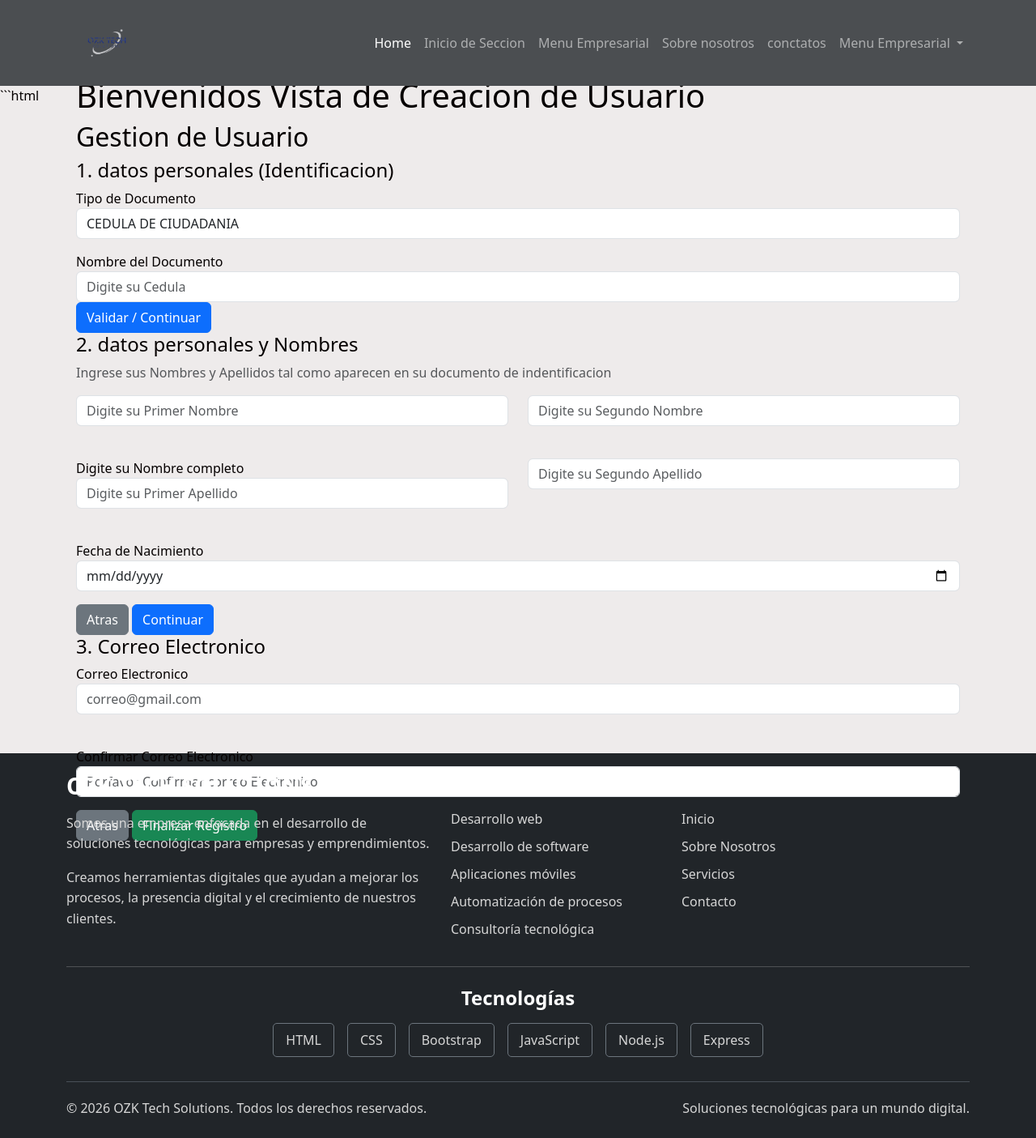
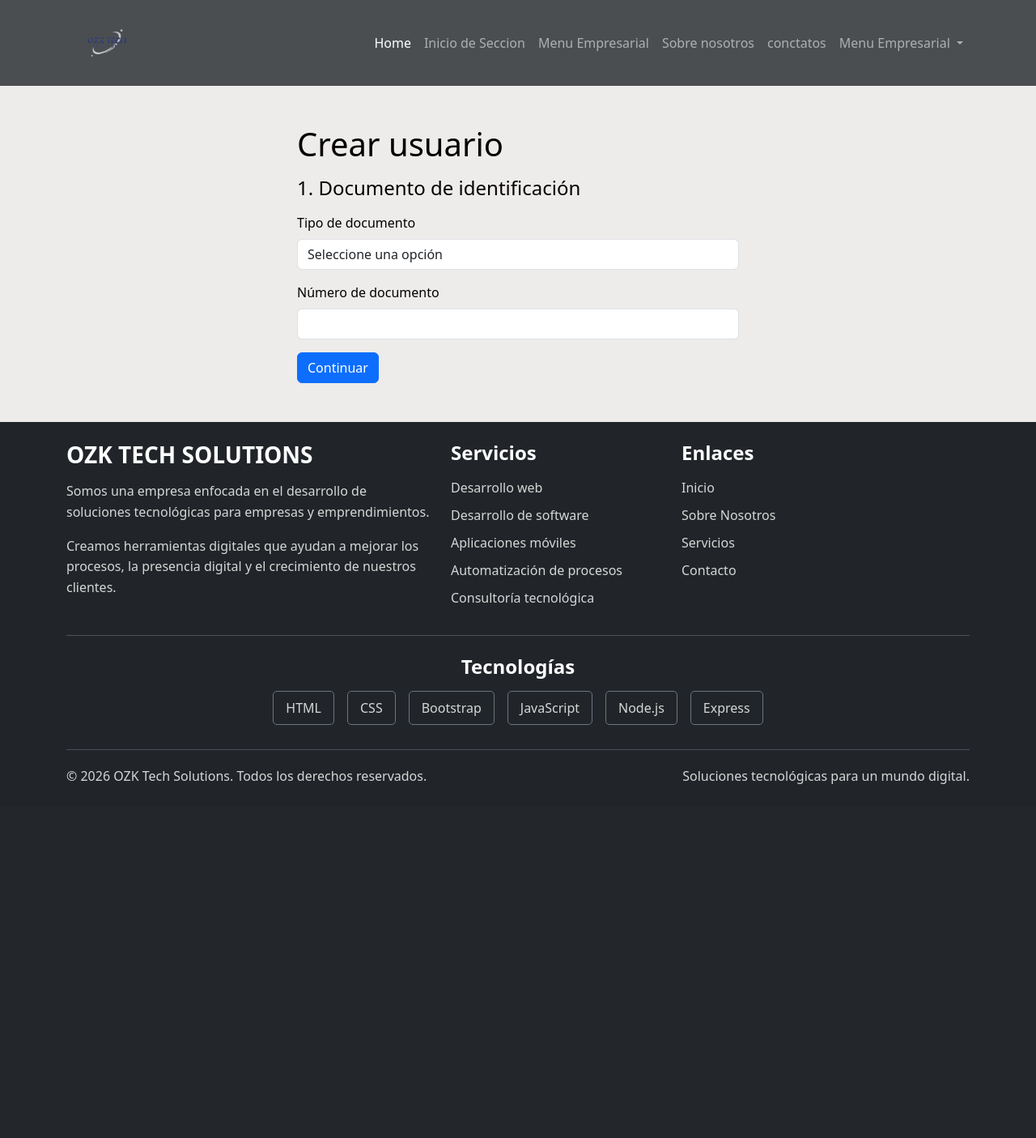
Before and after one commit to oscarmachadog/Repor-Workspace-SENACGAO-UNAL, a Node server app: page /registro in a window 1280 px wide. Shown: the whole page at 81% size. After the commit the page ends 968 px from the top, so only its background shows below. Run offline with Node 20, Linux system fonts and the light colour scheme.

Commit message:
Actualizo el formulario de registro por pasos

````diff
--- a/src/views/registro.ejs
+++ b/src/views/registro.ejs
@@ -1,147 +1,226 @@
 <!DOCTYPE html>
-<html lang="en">
+<html lang="es">
 <head>
   <meta charset="UTF-8">
   <meta name="viewport" content="width=device-width, initial-scale=1.0">
-    <title><%= etiqueta %> </title>
+  <title><%= etiqueta %></title>
   <%- include('partials/head') %>
-
 </head>
 
 <body>
+  <%- include('partials/navigation') %>
 
-    <%- include('partials/navigation') %>
-      ```html
-      <main class="container vh-100 d-flex flex-column justify-content-center align-items-center">
+  <main class="container py-5">
+    <div class="row justify-content-center">
+      <div class="col-12 col-md-8 col-lg-6">
+        <h1 class="mb-3">Crear usuario</h1>
 
-    <div class="container mt-5">
-```
+        <form id="formRegistro" action="/autentication/registro" method="POST">
+          <!-- Paso 1 -->
+          <section id="paso-1" class="paso-seccion">
+            <h2 class="h4 mb-3">1. Documento de identificación</h2>
 
-            <h1>Bienvenidos Vista de Creacion de Usuario</h1>
-            <h2>Gestion de Usuario</h2>
-
-            <!-- el mensaje para la configuracion del backend-->
-
-        <!-- FORMULARIO UNICO PARA EL DESENGLOSE DE LOS PASOS-->
-         <form action="/autentication/registro" method="POST" id="formRegistro">
-
-
-            <!-- ========= PASO 1 =========-->
-         <div id="paso-1" class="paso-seccion">
-                <h4>1. datos personales  (Identificacion)</h4>
             <div class="mb-3">
-
-                     <label> Tipo de Documento</label>
-                     <select name="tipoDocumento" class="form-control" id="tipoDocumento" required>
-
-                        <option value="CEDULA">CEDULA DE CIUDADANIA</option>
-                            <option value="TI">TARJETA DE IDENTIDAD</option>
-                                <option value="CE">CEDULA DE EXTRANJERIA</option>
+              <label for="tipoDocumento" class="form-label">Tipo de documento</label>
+              <select id="tipoDocumento" name="tipoDocumento" class="form-control" required>
+                <option value="">Seleccione una opción</option>
+                <option value="CEDULA">Cédula de ciudadanía</option>
+                <option value="TI">Tarjeta de identidad</option>
+                <option value="CE">Cédula de extranjería</option>
               </select>
             </div>
-                 <label>Nombre del Documento</label>
-                 <input type="text" name="numeroDocumento" class="form-control" id="numeroDocumento" placeholder="Digite su Cedula" required>
 
-            <button type="button" class="btn btn-primary" onclick="siguientePaso(2)">Validar / Continuar </button>
+            <div class="mb-3">
+              <label for="numeroDocumento" class="form-label">Número de documento</label>
+              <input
+                type="text"
+                id="numeroDocumento"
+                name="numeroDocumento"
+                class="form-control"
+                required
+              >
             </div>
 
-        <!-- ========= PASO 2 ========== -->
+            <button type="button" class="btn btn-primary" onclick="siguientePaso(2)">
+              Continuar
+            </button>
+          </section>
 
-        <div id="paso-2" class="paso-seccion">
-             <h4>2. datos personales y Nombres</h4>
-             <p class="text-muted">Ingrese sus Nombres y Apellidos tal como aparecen en su documento de indentificacion</p>
+          <!-- Paso 2 -->
+          <section id="paso-2" class="paso-seccion" hidden>
+            <h2 class="h4 mb-3">2. Datos personales</h2>
+            <p>Escriba sus nombres y apellidos tal como aparecen en su documento.</p>
 
             <div class="row">
+              <div class="col-md-6 mb-3">
+                <label for="primerNombre" class="form-label">Primer nombre</label>
+                <input
+                  type="text"
+                  id="primerNombre"
+                  name="primerNombre"
+                  class="form-control"
+                  required
+                >
+              </div>
 
               <div class="col-md-6 mb-3">
-                    <input type="text" name="primerNombre" class="form-control" id="primerNombre "
-                     placeholder="Digite su Primer Nombre" required>
-                </div>
-                <div class="col-md-6 mb-3">
-                    <input type="text" name="segundoNombre" class="form-control" id="segundoNombre "
-                     placeholder="Digite su Segundo Nombre" required>
-                </div>
-             </div>
-             <br>
-             <div class="row">
-                <div class="col-md-6 mb-3">
-                    <label> Digite su Nombre completo</label>
-                    <input type="text" name="primerApellido" class="form-control" id="primerApellido "
-                     placeholder="Digite su Primer Apellido" required>
-                </div>
-                <div class="col-md-6 mb-3">
-                    <input type="text" name="segundoApellido" class="form-control" id="segundoApellido"
-                     placeholder="Digite su Segundo Apellido" required>
-
+                <label for="segundoNombre" class="form-label">Segundo nombre (opcional)</label>
+                <input
+                  type="text"
+                  id="segundoNombre"
+                  name="segundoNombre"
+                  class="form-control"
+                >
               </div>
             </div>
 
-
-             <br>
-             <div class="mb-3">
-                <label> Fecha de Nacimiento</label>
-               <input type="date" name="fechaNacimiento" class="form-control" id="fechaNacimiento" required>
+            <div class="row">
+              <div class="col-md-6 mb-3">
+                <label for="primerApellido" class="form-label">Primer apellido</label>
+                <input
+                  type="text"
+                  id="primerApellido"
+                  name="primerApellido"
+                  class="form-control"
+                  required
+                >
               </div>
 
-             <button type="button" class="btn btn-secondary" onclick="siguientePaso(1)"> Atras </button>
-             <button type="button" class="btn btn-primary" onclick="siguientePaso(3)"> Continuar </button>
-
+              <div class="col-md-6 mb-3">
+                <label for="segundoApellido" class="form-label">Segundo apellido</label>
+                <input
+                  type="text"
+                  id="segundoApellido"
+                  name="segundoApellido"
+                  class="form-control"
+                  required
+                >
+              </div>
             </div>
 
-
-             <!-- ======== PASO 3 ======== -->
-              <div id="paso-3" class="paso-seccion oculto">
-                <h4>3. Correo Electronico</h4>
             <div class="mb-3">
-                    <label> Correo Electronico</label>
-                    <input type="email" name="correo" class="form-control" id="correo" placeholder="correo@gmail.com" required>
-                </div>
-                <br>
-                <div class="mb-3">
-                    <label> Confirmar Correo Electronico</label>
-                    <input type="email" name="confirmarCorreo" class="form-control" id="confirmarCorreo"
-                    placeholder="Porfavor Confirmar correo Electronico" required>
-                </div>
-                <button type="button" class="btn btn-secondary" onclick="pasoAnterior(2)"> Atras </button>
-                <button type="button" class="btn btn-success"> Finalizar Registro </button>
-
-
+              <label for="fechaNacimiento" class="form-label">Fecha de nacimiento</label>
+              <input
+                type="date"
+                id="fechaNacimiento"
+                name="fechaNacimiento"
+                class="form-control"
+                required
+              >
             </div>
 
+            <button type="button" class="btn btn-secondary" onclick="siguientePaso(1)">
+              Atrás
+            </button>
+            <button type="button" class="btn btn-primary" onclick="siguientePaso(3)">
+              Continuar
+            </button>
+          </section>
 
+          <!-- Paso 3 -->
+          <section id="paso-3" class="paso-seccion" hidden>
+            <h2 class="h4 mb-3">3. Correo electrónico</h2>
 
+            <div class="mb-3">
+              <label for="correo" class="form-label">Correo electrónico</label>
+              <input
+                type="email"
+                id="correo"
+                name="correo"
+                class="form-control"
+                placeholder="nombre@ejemplo.com"
+                required
+              >
+            </div>
+
+            <div class="mb-3">
+              <label for="confirmarCorreo" class="form-label">Confirmar correo electrónico</label>
+              <input
+                type="email"
+                id="confirmarCorreo"
+                name="confirmarCorreo"
+                class="form-control"
+                required
+              >
+            </div>
+
+            <button type="button" class="btn btn-secondary" onclick="siguientePaso(2)">
+              Atrás
+            </button>
+            <button type="submit" class="btn btn-success">
+              Finalizar registro
+            </button>
+          </section>
         </form>
       </div>
-
-
-
-
+    </div>
   </main>
-
-
 
   <%- include('partials/footer') %>
 
-    <!-- script de control para cambiar la vista local -->
+  <script>
+    const formulario = document.getElementById('formRegistro');
+    const pasos = formulario.querySelectorAll('.paso-seccion');
+    const correo = document.getElementById('correo');
+    const confirmarCorreo = document.getElementById('confirmarCorreo');
+    let pasoActual = 1;
 
+    function mostrarPaso(numero) {
+      for (const paso of pasos) {
+        paso.hidden = paso.id !== `paso-${numero}`;
+      }
+      pasoActual = numero;
+    }
 
-    <script>
+    function validarPaso(numero) {
+      const seccion = document.getElementById(`paso-${numero}`);
+      const campos = seccion.querySelectorAll('input, select');
 
+      for (const campo of campos) {
+        if (campo.type === 'text') {
+          campo.value = campo.value.trim();
+        }
 
+        if (!campo.checkValidity()) {
+          mostrarPaso(numero);
+          campo.reportValidity();
+          return false;
+        }
+      }
 
-  function siguientePaso(pasoDestino){
-    if (pasoDestino === 2){
-        const doc = document.getElementById('numeroDocumento').value;
+      return true;
+    }
 
-        if (doc){
-            alert('Por favor ingrese el numero de documento');
+    function siguientePaso(destino) {
+      if (destino > pasoActual && !validarPaso(pasoActual)) {
+        return;
+      }
+
+      mostrarPaso(destino);
+      document.querySelector(`#paso-${destino} input, #paso-${destino} select`).focus();
+    }
+
+    // El script muestra el paso correspondiente antes de señalar un campo inválido.
+    formulario.noValidate = true;
+
+    formulario.addEventListener('submit', function (evento) {
+      // Pulsar Enter en los primeros pasos equivale a pulsar Continuar.
+      if (pasoActual < pasos.length) {
+        evento.preventDefault();
+        siguientePaso(pasoActual + 1);
+        return;
+      }
+
+      const coinciden = correo.value.trim() === confirmarCorreo.value.trim();
+      confirmarCorreo.setCustomValidity(coinciden ? '' : 'Los correos deben coincidir.');
+
+      for (let numero = 1; numero <= pasos.length; numero++) {
+        if (!validarPaso(numero)) {
+          evento.preventDefault();
           return;
         }
       }
-
-    // ocultar todos los pasos
-}
+    });
   </script>
-
 </body>
 </html>
````
Lines whose indentation alone changed are shown as unchanged.
